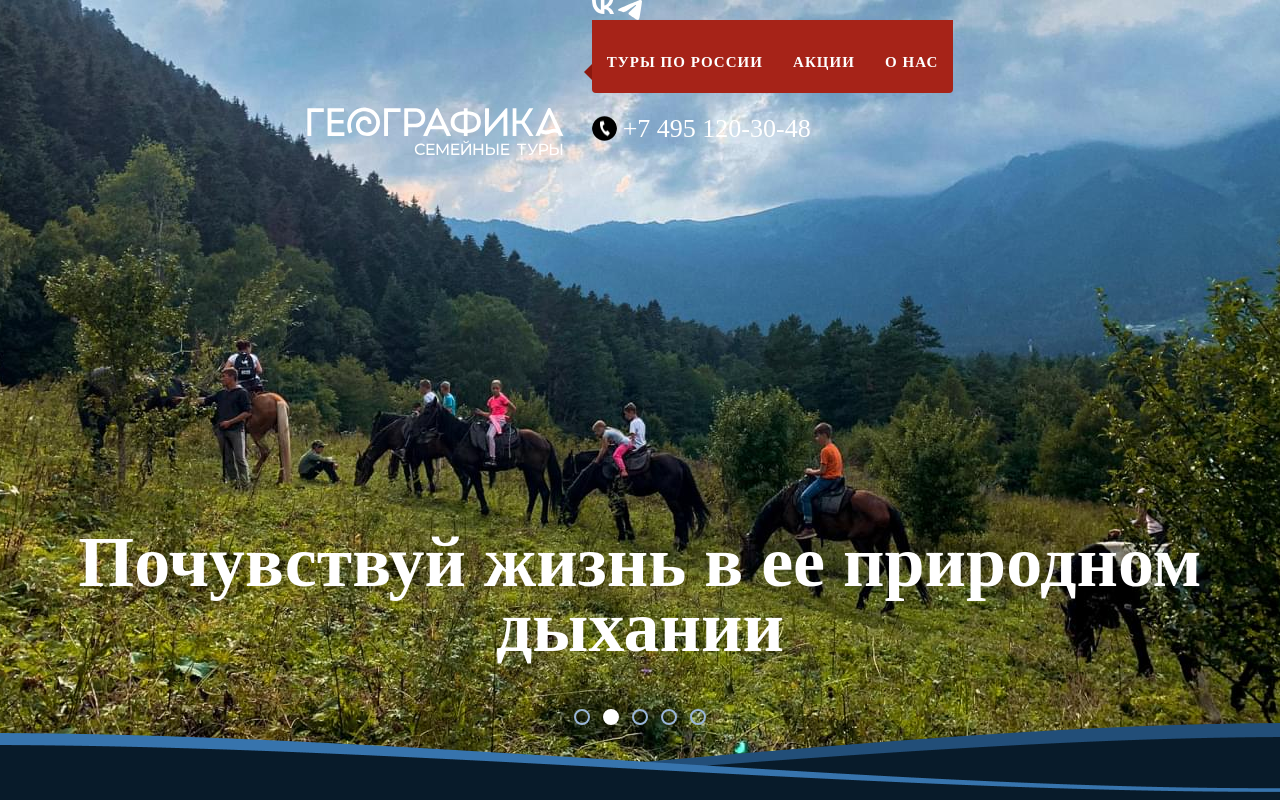
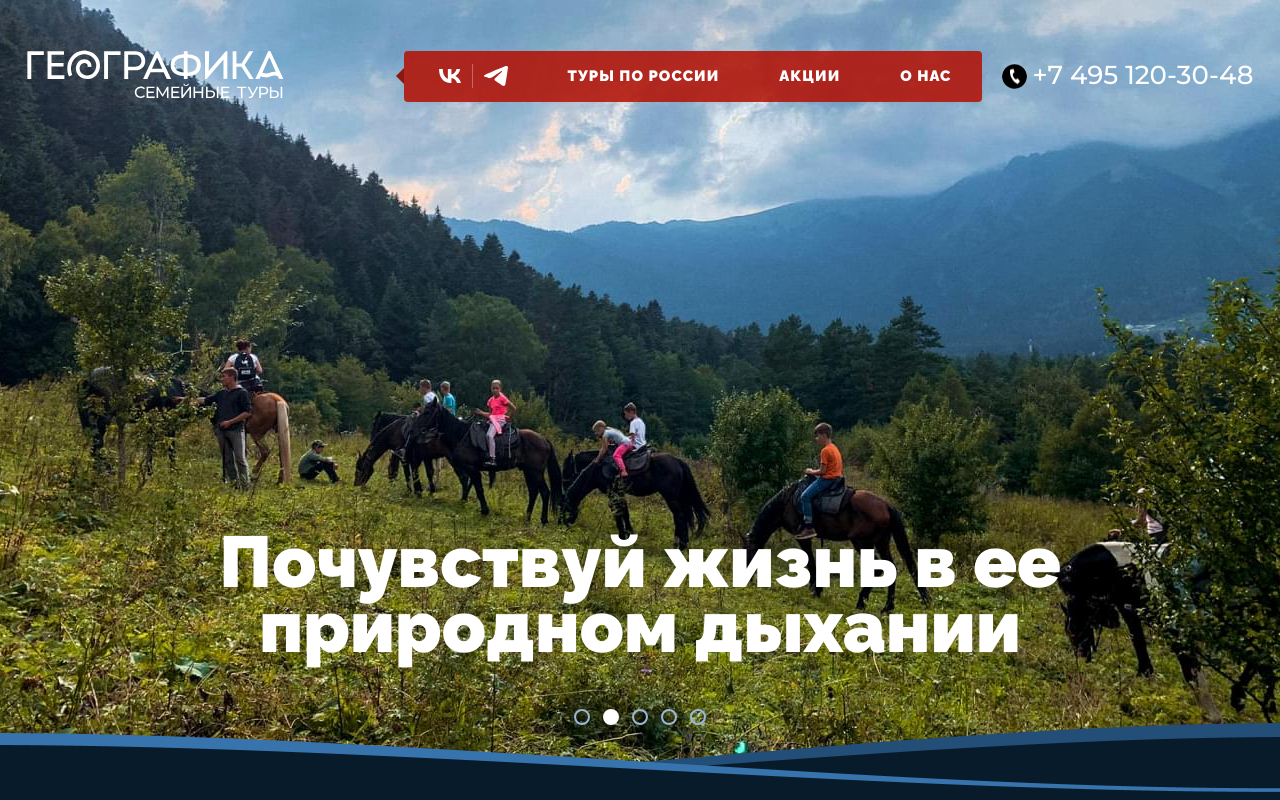
Before and after one commit to LayMorja/geography, a plain HTML site: page home.html in a window 1280 px wide. Shown: the top 800 px of the page. Drawn offline with Linux system fonts and the light colour scheme.

Commit message:
Изменил стили хэдера

```diff
--- a/css/style.css
+++ b/css/style.css
@@ -1,87 +1,3 @@
-/* @font-face {
-	font-family: Bitter;
-	font-display: swap;
-	src: url("../fonts/Bitter-Light.woff2") format("woff2"), url("../fonts/Bitter-Light.woff") format("woff");
-	font-weight: 300;
-	font-style: normal;
-}
-@font-face {
-	font-family: Bitter;
-	font-display: swap;
-	src: url("../fonts/Bitter-Medium.woff2") format("woff2"), url("../fonts/Bitter-Medium.woff") format("woff");
-	font-weight: 500;
-	font-style: normal;
-}
-@font-face {
-	font-family: CeraPro;
-	font-display: swap;
-	src: url("../fonts/CeraPro-Bold.woff2") format("woff2"), url("../fonts/CeraPro-Bold.woff") format("woff");
-	font-weight: 700;
-	font-style: normal;
-}
-@font-face {
-	font-family: Bitter;
-	font-display: swap;
-	src: url("../fonts/Bitter-Regular.woff2") format("woff2"), url("../fonts/Bitter-Regular.woff") format("woff");
-	font-weight: 400;
-	font-style: normal;
-}
-@font-face {
-	font-family: MontserratAlternates;
-	font-display: swap;
-	src: url("../fonts/MontserratAlternates-Black.woff2") format("woff2"), url("../fonts/MontserratAlternates-Black.woff") format("woff");
-	font-weight: 900;
-	font-style: normal;
-}
-@font-face {
-	font-family: CeraPro;
-	font-display: swap;
-	src: url("../fonts/CeraPro-Regular.woff2") format("woff2"), url("../fonts/CeraPro-Regular.woff") format("woff");
-	font-weight: 400;
-	font-style: normal;
-}
-@font-face {
-	font-family: MontserratAlternates;
-	font-display: swap;
-	src: url("../fonts/MontserratAlternates-ExtraBold.woff2") format("woff2"), url("../fonts/MontserratAlternates-ExtraBold.woff") format("woff");
-	font-weight: 800;
-	font-style: normal;
-}
-@font-face {
-	font-family: MontserratAlternates;
-	font-display: swap;
-	src: url("../fonts/MontserratAlternates-Bold.woff2") format("woff2"), url("../fonts/MontserratAlternates-Bold.woff") format("woff");
-	font-weight: 700;
-	font-style: normal;
-}
-@font-face {
-	font-family: Montserrat;
-	font-display: swap;
-	src: url("../fonts/Montserrat-Medium.woff2") format("woff2"), url("../fonts/Montserrat-Medium.woff") format("woff");
-	font-weight: 500;
-	font-style: normal;
-}
-@font-face {
-	font-family: MontserratAlternates;
-	font-display: swap;
-	src: url("../fonts/MontserratAlternates-Regular.woff2") format("woff2"), url("../fonts/MontserratAlternates-Regular.woff") format("woff");
-	font-weight: 400;
-	font-style: normal;
-}
-@font-face {
-	font-family: MontserratAlternates;
-	font-display: swap;
-	src: url("../fonts/MontserratAlternates-Medium.woff2") format("woff2"), url("../fonts/MontserratAlternates-Medium.woff") format("woff");
-	font-weight: 500;
-	font-style: normal;
-}
-@font-face {
-	font-family: MontserratAlternates;
-	font-display: swap;
-	src: url("../fonts/MontserratAlternates-SemiBold.woff2") format("woff2"), url("../fonts/MontserratAlternates-SemiBold.woff") format("woff");
-	font-weight: 600;
-	font-style: normal;
-}
 @font-face {
 	font-family: Raleway;
 	font-display: swap;
@@ -90,12 +6,75 @@
 	font-style: normal;
 }
 @font-face {
-	font-family: PTSans;
+	font-family: Raleway;
+	font-display: swap;
+	src: url("../fonts/Raleway-Medium.woff2") format("woff2"), url("../fonts/Raleway-Medium.woff") format("woff");
+	font-weight: 500;
+	font-style: normal;
+}
+@font-face {
+	font-family: Raleway;
+	font-display: swap;
+	src: url("../fonts/Raleway-SemiBold.woff2") format("woff2"), url("../fonts/Raleway-SemiBold.woff") format("woff");
+	font-weight: 600;
+	font-style: normal;
+}
+@font-face {
+	font-family: Raleway;
+	font-display: swap;
+	src: url("../fonts/Raleway-Bold.woff2") format("woff2"), url("../fonts/Raleway-Bold.woff") format("woff");
+	font-weight: 700;
+	font-style: normal;
+}
+@font-face {
+	font-family: Raleway;
+	font-display: swap;
+	src: url("../fonts/Raleway-ExtraBold.woff2") format("woff2"), url("../fonts/Raleway-ExtraBold.woff") format("woff");
+	font-weight: 800;
+	font-style: normal;
+}
+@font-face {
+	font-family: Raleway;
+	font-display: swap;
+	src: url("../fonts/Raleway-Black.woff2") format("woff2"), url("../fonts/Raleway-Black.woff") format("woff");
+	font-weight: 900;
+	font-style: normal;
+}
+@font-face {
+	font-family: "PT Sans";
 	font-display: swap;
 	src: url("../fonts/PTSans-Regular.woff2") format("woff2"), url("../fonts/PTSans-Regular.woff") format("woff");
 	font-weight: 400;
 	font-style: normal;
-} */
+}
+@font-face {
+	font-family: "Montserrat Alternates";
+	font-display: swap;
+	src: url("../fonts/MontserratAlternates-Regular.woff2") format("woff2"), url("../fonts/MontserratAlternates-Regular.woff") format("woff");
+	font-weight: 400;
+	font-style: normal;
+}
+@font-face {
+	font-family: "Montserrat Alternates";
+	font-display: swap;
+	src: url("../fonts/MontserratAlternates-Medium.woff2") format("woff2"), url("../fonts/MontserratAlternates-Medium.woff") format("woff");
+	font-weight: 500;
+	font-style: normal;
+}
+@font-face {
+	font-family: "Montserrat Alternates";
+	font-display: swap;
+	src: url("../fonts/MontserratAlternates-Bold.woff2") format("woff2"), url("../fonts/MontserratAlternates-Bold.woff") format("woff");
+	font-weight: 700;
+	font-style: normal;
+}
+@font-face {
+	font-family: "Montserrat Alternates";
+	font-display: swap;
+	src: url("../fonts/MontserratAlternates-Black.woff2") format("woff2"), url("../fonts/MontserratAlternates-Black.woff") format("woff");
+	font-weight: 900;
+	font-style: normal;
+}
 
 html, body, div, span, applet, object, iframe,
 h1, h2, h3, h4, h5, h6, p, blockquote, pre,
@@ -134,7 +113,7 @@ body {
 body {
   color: #fff;
   line-height: 1;
-  font-family: "Montserrat Alternates";
+  font-family: "Raleway", "Montserrat Alternates", "PT Sans", sans-serif;
   font-size: 1.0625rem;
   -ms-text-size-adjust: 100%;
   -moz-text-size-adjust: 100%;
@@ -446,13 +425,57 @@ h6 {
   margin-bottom: 3.75rem;
 }
 
+.menu__body {
+   position: relative;
+   display: -webkit-box;
+   display: -ms-flexbox;
+   display: flex;
+   background-color: rgba(180, 15, 0, 0.85);
+   border-radius: 0.25rem;
+}
+
+.menu__social {
+   margin-left: 1.5rem;
+   margin-right: 1.1875rem;
+   display: -webkit-box;
+   display: -ms-flexbox;
+   display: flex;
+   -webkit-box-align: center;
+       -ms-flex-align: center;
+           align-items: center;
+}
+
+.menu__social-link {
+   display: -webkit-box;
+   display: -ms-flexbox;
+   display: flex;
+   -webkit-box-align: center;
+       -ms-flex-align: center;
+           align-items: center;
+   padding: 5px 11px;
+   line-height: 1;
+}
+
+.menu__social-link:hover .menu__social-icon {
+   transform: scale(1.1);
+}
+
+.menu__social-icon {
+   max-width: 1.5rem;
+   transition: transform 0.32s ease-in-out;
+}
+
+.menu__social-link:not(:last-child) {
+   border-right: 1px solid rgba(255, 255, 255, 0.3);
+}
+
 .menu__list {
   position: relative;
   display: -webkit-box;
   display: -ms-flexbox;
   display: flex;
-  background-color: var(--clr-red-500);
-  border-radius: 0px 0px 4px 4px;
+  -ms-flex-wrap: wrap;
+      flex-wrap: wrap;
 }
 
 .menu__item {
@@ -482,11 +505,13 @@ h6 {
 .menu__sub-link {
    display: block;
    padding: 0.6rem 0.95rem;
-   font-weight: 500;
+   font-weight: 700;
    font-size: 0.875rem;
    letter-spacing: 0.07em;
    text-transform: uppercase;
    background-color: var(--clr-red-600);
+   -webkit-font-feature-settings: "pnum" on, "lnum" on;
+   font-feature-settings: "pnum" on, "lnum" on;
 }
 .menu__sub-link:first-child {
    padding-top: 0.6rem;
@@ -495,22 +520,23 @@ h6 {
    background-color: var(--clr-red-500);
 }
 
-.menu__list::before {
+.menu__body::before {
   content: "";
   position: absolute;
   z-index: 2;
   left: -8px;
-  bottom: 13px;
+  top: 50%;
   border-top: 8px solid transparent;
   border-bottom: 8px solid transparent;
   border-right: 8px solid var(--clr-red-600);
+  transform: translateY(-50%);
 }
 
 .menu__link {
   display: block;
-  padding: 2.25rem 0.9375rem 1.4375rem;
-  border-radius: 0px 0px 4px 4px;
-  font-weight: 600;
+  padding: 1.1875rem 1.875rem;
+  border-radius: 0.25rem;
+  font-weight: 900;
   font-size: 0.9375rem;
   line-height: 90%;
   letter-spacing: 0.07em;
@@ -2436,21 +2462,30 @@ h6 {
   top: 0;
   left: 0;
   width: 100%;
+  padding-top: 3.125rem;
 }
 
 .header__container {
+   max-width: 78.5625rem;
   display: -webkit-box;
   display: -ms-flexbox;
   display: flex;
-  -webkit-box-pack: center;
-      -ms-flex-pack: center;
-          justify-content: center;
+  -webkit-box-pack: space-between;
+      -ms-flex-pack: space-between;
+          justify-content: space-between;
   -webkit-box-align: end;
       -ms-flex-align: end;
           align-items: flex-end;
-  -ms-flex-wrap: wrap;
-      flex-wrap: wrap;
-}
+}
+
+.header__content {
+   display: -webkit-box;
+   display: -ms-flexbox;
+   display: flex;
+   -webkit-box-align: center;
+       -ms-flex-align: center;
+           align-items: center;
+ }
 
 .header__logo {
   -ms-flex-negative: 1;
@@ -2477,16 +2512,17 @@ h6 {
 
 .header__phone {
   position: relative;
-  margin-top: 1.25rem;
-  margin-bottom: 0.9375rem;
   display: -webkit-inline-box;
   display: -ms-inline-flexbox;
   display: inline-flex;
   -webkit-box-align: center;
       -ms-flex-align: center;
           align-items: center;
+  font-family: 'Montserrat Alternates';
   font-size: 1.625rem;
+  font-weight: 500;
   line-height: 1.23;
+  white-space: nowrap;
 }
 
 .header__phone::before {
@@ -2670,7 +2706,6 @@ h6 {
 .footer__row:last-child p a:hover {
   text-decoration: underline;
 }
-
 @media (max-width: 85.37375em) {
   .inner-body {
     -ms-grid-columns: 1fr;
@@ -2745,7 +2780,29 @@ h6 {
   }
 }
 
+@media(max-width: 74.375rem) {
+   .header__phone {
+      font-size: 1.375rem;
+   }
+   .logo img {
+      max-width: 13.75rem;
+   }
+   .menu__link {
+      padding: .9375rem 1.5625rem;
+   }
+   .menu__social {
+      margin-right: .625rem;
+      margin-left: .625rem;
+   }
+   .menu__list {
+      justify-content: flex-end;
+   }
+}
+
 @media (max-width: 61.99875em) {
+   .header {
+      padding-top: 1.875rem;
+   }
   .menu__body {
     position: fixed;
     top: 0;
@@ -2773,6 +2830,7 @@ h6 {
     -webkit-transition: all 0.4s ease-in-out;
     -o-transition: all 0.4s ease-in-out;
     transition: all 0.4s ease-in-out;
+    border-radius: 0;
   }
 
   .menu-open .menu__body {
@@ -2818,7 +2876,7 @@ h6 {
   }
 
   .menu__link {
-    padding: 1.25rem 0.9375rem;
+    padding: 1.1875rem 1.875rem;
   }
 
   .menu__link:hover,
@@ -3008,6 +3066,7 @@ h6 {
   }
 
   .header__phone--mobile {
+   margin-top: .625rem;
     display: -webkit-box;
     display: -ms-flexbox;
     display: flex;
@@ -3059,6 +3118,9 @@ h6 {
 }
 
 @media (max-width: 47.99875em) {
+   .header {
+      padding-top: 1.875rem;
+   }
   .inner-body__content > h2 {
     font-size: 2.25rem;
   }
@@ -3186,6 +3248,9 @@ h6 {
 }
 
 @media (max-width: 39.999375em) {
+   .header {
+      padding-top: .625rem;
+   }
   .inner-body__menu {
     -ms-grid-columns: 1fr;
     grid-template-columns: 1fr;
```
